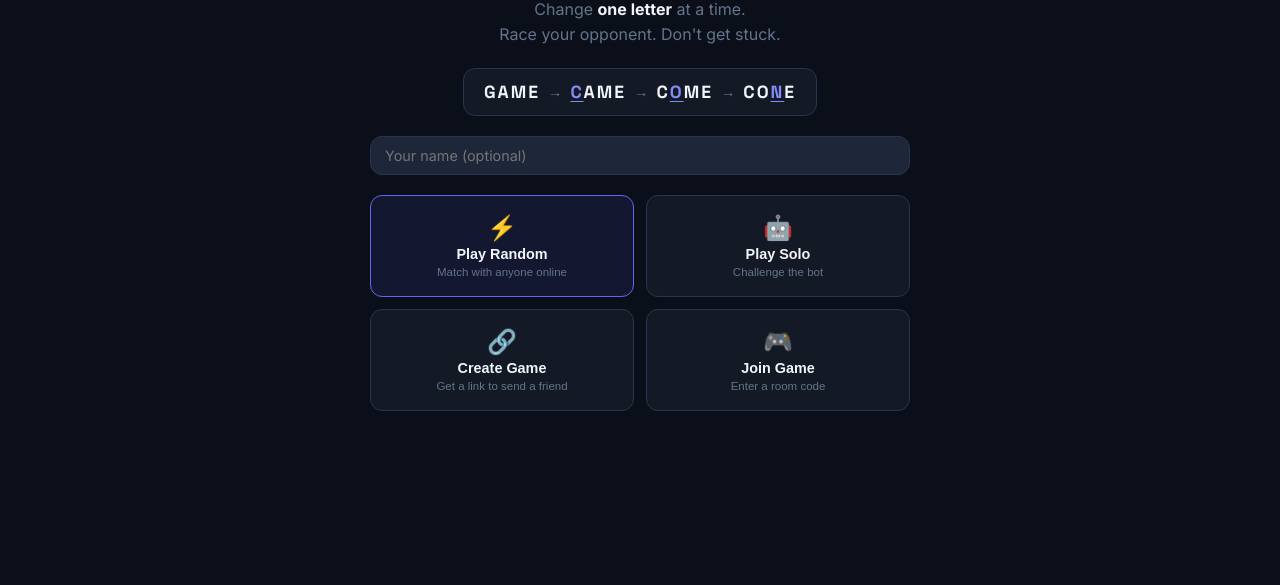
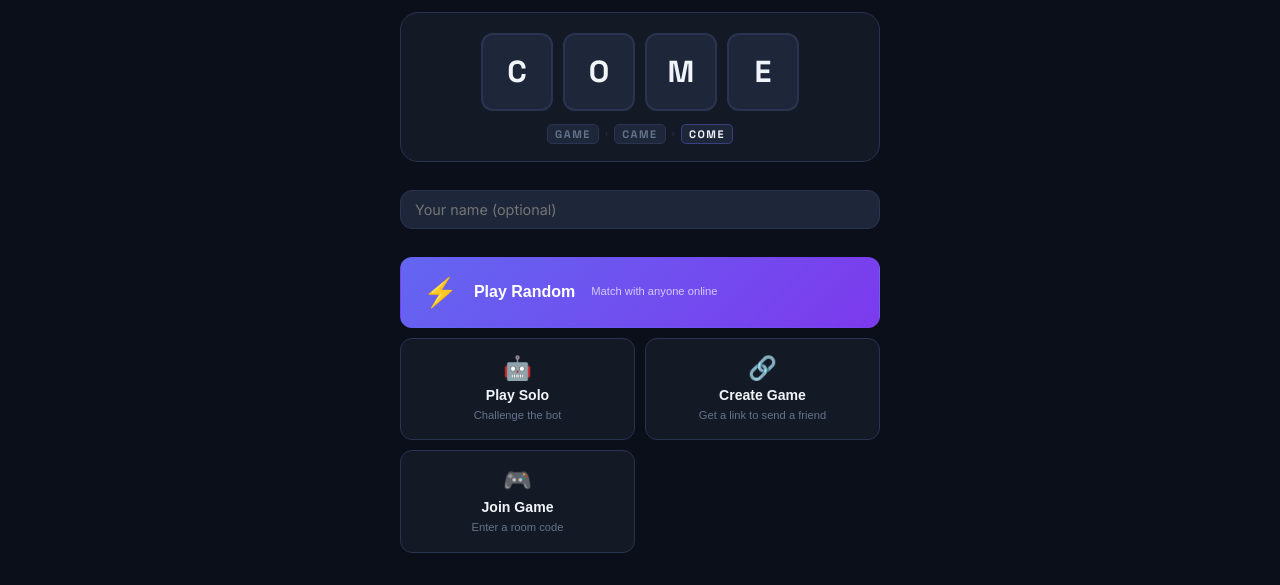
Before and after one commit to Bra-Abu/oneletter, a website: page public/index.html in a window 1280 px wide. Shown: the part 271-856 px from the top of the page. Before the commit the page ends 800 px from the top, so only its background shows below. Drawn offline with nearby package versions, Linux system fonts and the light colour scheme; no server answers.

Commit message:
Polish UI: animated demo tiles, action card hierarchy, spacing/type
- Replace static text demo strip with four animated letter tiles that
  cycle through a 16-word chain; the changing letter flips in with a
  spring animation; a scrolling trail below shows recent words
- Play Random card spans full width with a filled accent gradient,
  making the primary action immediately obvious
- Logo badge uses gradient + drop shadow; site title tighter kerning
- Hero inner gap and section spacing increased for better rhythm
- Demo tiles scale up on wider viewports; action grid collapses to
  single column on very narrow screens

```diff
--- a/public/css/style.css
+++ b/public/css/style.css
@@ -146,64 +146,133 @@ body {
   align-items: center;
   justify-content: center;
   min-height: 100vh;
-  padding: 24px 16px;
+  padding: 32px 20px;
   background:
-    radial-gradient(ellipse 80% 60% at 50% -10%, rgba(99,102,241,.25) 0%, transparent 70%),
+    radial-gradient(ellipse 70% 50% at 50% 0%, rgba(99,102,241,.2) 0%, transparent 65%),
     var(--bg);
 }
-.hero { width: 100%; max-width: 540px; }
-.hero-inner { display: flex; flex-direction: column; align-items: center; gap: 20px; }
+.hero { width: 100%; max-width: 480px; }
+.hero-inner { display: flex; flex-direction: column; align-items: center; gap: 24px; }
 
 .logo-mark {
-  width: 52px; height: 52px;
-  background: var(--accent); border-radius: 14px;
+  width: 58px; height: 58px;
+  background: linear-gradient(135deg, var(--accent), #7c3aed);
+  border-radius: 16px;
   display: flex; align-items: center; justify-content: center;
-  font-family: var(--font-disp); font-size: 18px; font-weight: 800;
+  font-family: var(--font-disp); font-size: 19px; font-weight: 800;
   color: #fff; letter-spacing: -1px;
+  box-shadow: 0 4px 20px rgba(99,102,241,.4);
 }
 .site-title {
   font-family: var(--font-disp);
-  font-size: clamp(2.4rem, 8vw, 3.6rem);
-  font-weight: 800; letter-spacing: -2px; line-height: 1;
+  font-size: clamp(2.6rem, 9vw, 3.8rem);
+  font-weight: 800; letter-spacing: -3px; line-height: 1;
+  margin-top: -6px;
 }
 .site-title span { color: var(--accent); }
 
-.tagline { text-align: center; color: var(--muted); font-size: 1rem; line-height: 1.6; }
-.tagline strong { color: var(--text); }
+.tagline {
+  text-align: center; color: var(--muted);
+  font-size: 1.02rem; line-height: 1.65;
+  max-width: 320px;
+}
+.tagline strong { color: var(--text); font-weight: 700; }
 
-.demo-strip {
-  display: flex; align-items: center; gap: 8px;
+/* ── Demo tile sequence ───────────────────────────────────────────── */
+.demo-tiles-wrap {
+  display: flex; flex-direction: column; align-items: center; gap: 12px;
+  padding: 20px 24px 16px;
+  background: var(--surface); border: 1px solid var(--border);
+  border-radius: 18px; width: 100%;
+}
+.demo-tile-row {
+  display: flex; gap: 10px; justify-content: center;
+}
+.demo-tile {
+  width: 64px; height: 70px;
+  background: var(--surface2);
+  border: 2px solid var(--border);
+  border-radius: 12px;
+  display: flex; align-items: center; justify-content: center;
+  font-family: var(--font-disp); font-size: 1.75rem; font-weight: 800;
+  color: var(--text);
+  user-select: none;
+  transition: border-color .3s, background .3s, color .3s;
+}
+.demo-tile.flip {
+  background: rgba(99,102,241,.2);
+  border-color: var(--accent-h);
+  color: var(--accent-h);
+  animation: demo-flip .5s cubic-bezier(.34,1.56,.64,1);
+}
+@keyframes demo-flip {
+  0%   { transform: scaleY(0.05) translateY(4px); opacity: .4; }
+  55%  { transform: scaleY(1.1); }
+  100% { transform: scaleY(1); opacity: 1; }
+}
+/* trail of past words */
+.demo-chain {
+  display: flex; align-items: center; gap: 6px;
   flex-wrap: wrap; justify-content: center;
-  padding: 12px 20px;
-  background: var(--surface); border: 1px solid var(--border); border-radius: var(--radius);
+  min-height: 22px;
 }
-.demo-word { font-family: var(--font-disp); font-size: 1.1rem; font-weight: 700; letter-spacing: 2px; }
-.demo-word .changed { color: var(--accent-h); text-decoration: underline; text-underline-offset: 3px; }
-.demo-arrow { color: var(--muted); font-size: .9rem; }
+.demo-chain-word {
+  font-family: var(--font-disp); font-size: .68rem; font-weight: 700;
+  letter-spacing: 1.5px; color: var(--muted);
+  padding: 2px 7px;
+  background: var(--surface2); border: 1px solid var(--border);
+  border-radius: 5px;
+  transition: opacity .4s;
+}
+.demo-chain-word.active { color: var(--text); border-color: rgba(99,102,241,.4); }
+.demo-chain-word.fading { opacity: 0; }
+.demo-chain-arrow {
+  font-size: .55rem; color: var(--border);
+}
 
+/* ── Name input ───────────────────────────────────────────────────── */
 .name-row { width: 100%; }
 
+/* ── Action grid ──────────────────────────────────────────────────── */
 .action-grid {
   display: grid;
   grid-template-columns: 1fr 1fr;
-  gap: 12px; width: 100%;
+  gap: 10px; width: 100%;
 }
-@media (max-width: 420px) { .action-grid { grid-template-columns: 1fr; } }
+
+/* Primary card spans full width with filled accent background */
+.action-card.primary {
+  grid-column: 1 / -1;
+  flex-direction: row;
+  justify-content: flex-start;
+  gap: 16px;
+  padding: 18px 22px;
+  background: linear-gradient(135deg, var(--accent) 0%, #7c3aed 100%);
+  border-color: transparent;
+  border-radius: var(--radius);
+}
+.action-card.primary:hover {
+  background: linear-gradient(135deg, var(--accent-h) 0%, #8b5cf6 100%);
+  border-color: transparent;
+  transform: translateY(-2px);
+}
+.action-card.primary .card-label { color: #fff; font-size: 1rem; }
+.action-card.primary .card-sub   { color: rgba(255,255,255,.7); }
+.action-card.primary .card-icon  { font-size: 1.75rem; flex-shrink: 0; }
 
 .action-card {
-  display: flex; flex-direction: column; align-items: center; gap: 4px;
-  padding: 18px 12px;
+  display: flex; flex-direction: column; align-items: center; gap: 5px;
+  padding: 16px 12px;
   background: var(--surface); border: 1.5px solid var(--border); border-radius: var(--radius);
   cursor: pointer;
-  transition: border-color .2s, transform .1s, background .2s;
+  transition: border-color .2s, transform .12s, background .2s;
   text-align: center;
 }
 .action-card:hover { border-color: var(--accent); background: var(--surface2); transform: translateY(-2px); }
-.action-card:active { transform: translateY(0); }
-.action-card.primary { border-color: var(--accent); background: rgba(99,102,241,.1); }
-.card-icon  { font-size: 1.5rem; }
-.card-label { font-weight: 700; font-size: .9rem; color: var(--text); }
-.card-sub   { font-size: .72rem; color: var(--muted); }
+.action-card:active { transform: scale(.97); }
+.card-icon  { font-size: 1.45rem; }
+.card-label { font-weight: 700; font-size: .88rem; color: var(--text); }
+.card-sub   { font-size: .7rem; color: var(--muted); line-height: 1.4; }
 
 /* ═══════════════════════════════════════════════════════════════════
    GAME PAGE
@@ -689,7 +758,14 @@ body {
   .player-name { max-width: 65px; }
   .timer-ring-wrap { width: 60px; height: 60px; }
   .timer-num { font-size: 1.2rem; }
+  .demo-tile { width: 54px; height: 60px; font-size: 1.5rem; }
+  .action-grid { grid-template-columns: 1fr; }
+  .action-card.primary { flex-direction: column; }
 }
 @media (min-height: 800px) {
   .game-main { padding-top: 28px; }
 }
+@media (min-width: 520px) {
+  .demo-tile { width: 72px; height: 78px; font-size: 1.9rem; }
+  .hero-inner { gap: 28px; }
+}
--- a/public/index.html
+++ b/public/index.html
@@ -17,15 +17,17 @@
       <h1 class="site-title">One<span>Letter</span></h1>
       <p class="tagline">Change <strong>one letter</strong> at a time.<br>Race your opponent. Don't get stuck.</p>
 
-      <!-- HOW IT WORKS -->
-      <div class="demo-strip">
-        <span class="demo-word">GAME</span>
-        <span class="demo-arrow">→</span>
-        <span class="demo-word"><span class="changed">C</span>AME</span>
-        <span class="demo-arrow">→</span>
-        <span class="demo-word">C<span class="changed">O</span>ME</span>
-        <span class="demo-arrow">→</span>
-        <span class="demo-word">CO<span class="changed">N</span>E</span>
+      <!-- HOW IT WORKS — animated tile sequence -->
+      <div class="demo-tiles-wrap">
+        <div class="demo-tile-row" id="demoTiles">
+          <div class="demo-tile">G</div>
+          <div class="demo-tile">A</div>
+          <div class="demo-tile">M</div>
+          <div class="demo-tile">E</div>
+        </div>
+        <div class="demo-chain" id="demoChain">
+          <span class="demo-chain-word">GAME</span>
+        </div>
       </div>
 
       <!-- NAME INPUT -->
--- a/public/js/main.js
+++ b/public/js/main.js
@@ -152,3 +152,60 @@ socket.on('join_error', ({ message }) => {
 socket.on('error', ({ message }) => {
   alert(message);
 });
+
+// ── Demo tile animation ───────────────────────────────────────────────────
+const DEMO_CHAIN = [
+  'GAME','CAME','COME','CONE','BONE','BORE','CORE','CARE',
+  'DARE','DALE','TALE','PALE','PAGE','CAGE','CAVE','GAVE',
+];
+const MAX_TRAIL = 5;
+let demoIdx  = 0;
+let trail    = ['GAME'];
+const tileEls  = document.querySelectorAll('#demoTiles .demo-tile');
+const chainEl  = document.getElementById('demoChain');
+
+function renderTrail() {
+  chainEl.innerHTML = '';
+  trail.forEach((word, i) => {
+    if (i > 0) {
+      const arr = document.createElement('span');
+      arr.className = 'demo-chain-arrow'; arr.textContent = '›';
+      chainEl.appendChild(arr);
+    }
+    const el = document.createElement('span');
+    el.className = 'demo-chain-word' + (i === trail.length - 1 ? ' active' : '');
+    el.textContent = word;
+    chainEl.appendChild(el);
+  });
+}
+
+function stepDemo() {
+  const prev = DEMO_CHAIN[demoIdx];
+  demoIdx = (demoIdx + 1) % DEMO_CHAIN.length;
+  const next = DEMO_CHAIN[demoIdx];
+
+  let changedIdx = -1;
+  for (let i = 0; i < prev.length; i++) {
+    if (prev[i] !== next[i]) { changedIdx = i; break; }
+  }
+
+  tileEls.forEach((tile, i) => {
+    if (i === changedIdx) {
+      tile.classList.remove('flip');
+      void tile.offsetWidth;
+      tile.classList.add('flip');
+      tile.textContent = next[i];
+      setTimeout(() => tile.classList.remove('flip'), 700);
+    } else {
+      tile.textContent = next[i];
+    }
+  });
+
+  // Update trail — keep last MAX_TRAIL words
+  if (trail.length >= MAX_TRAIL) trail.shift();
+  trail.push(next);
+  renderTrail();
+}
+
+renderTrail();
+setInterval(stepDemo, 2000);
```
